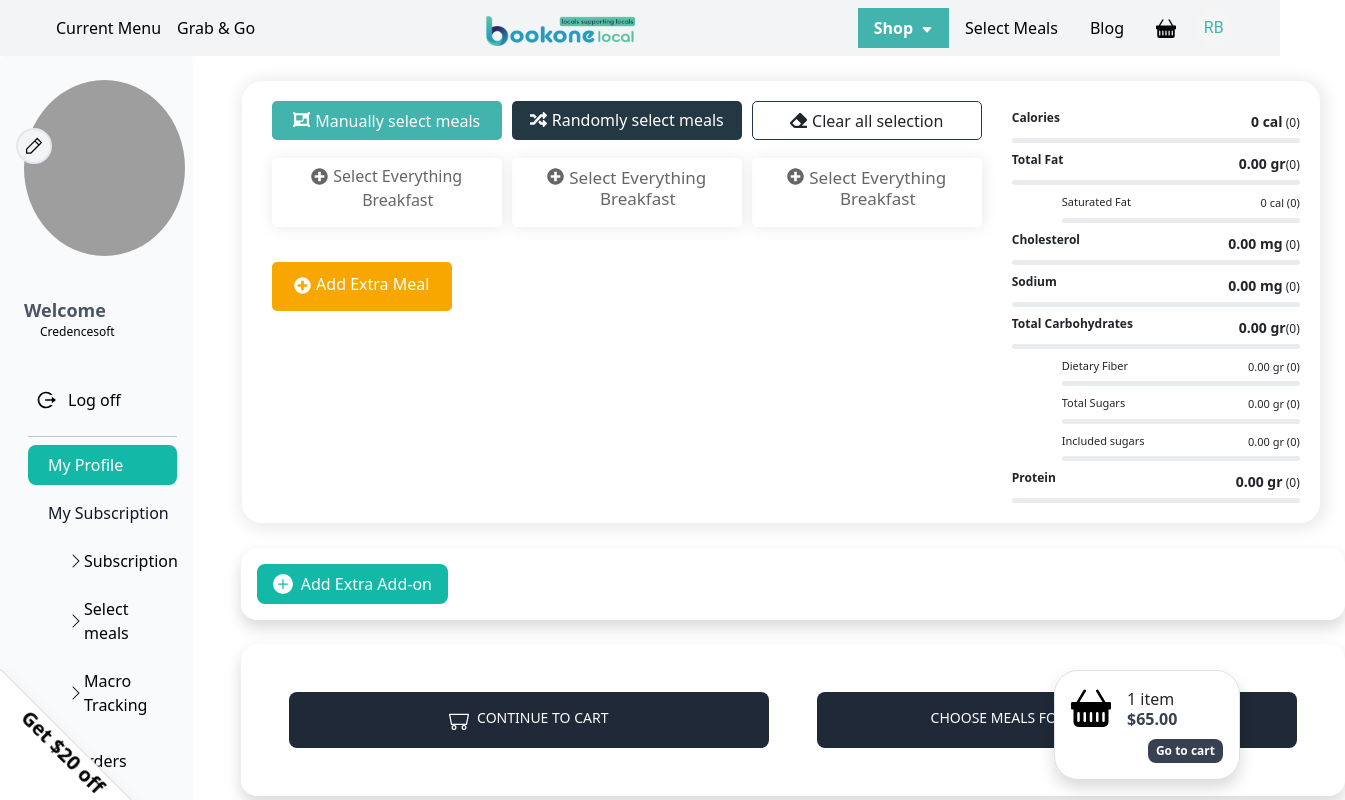
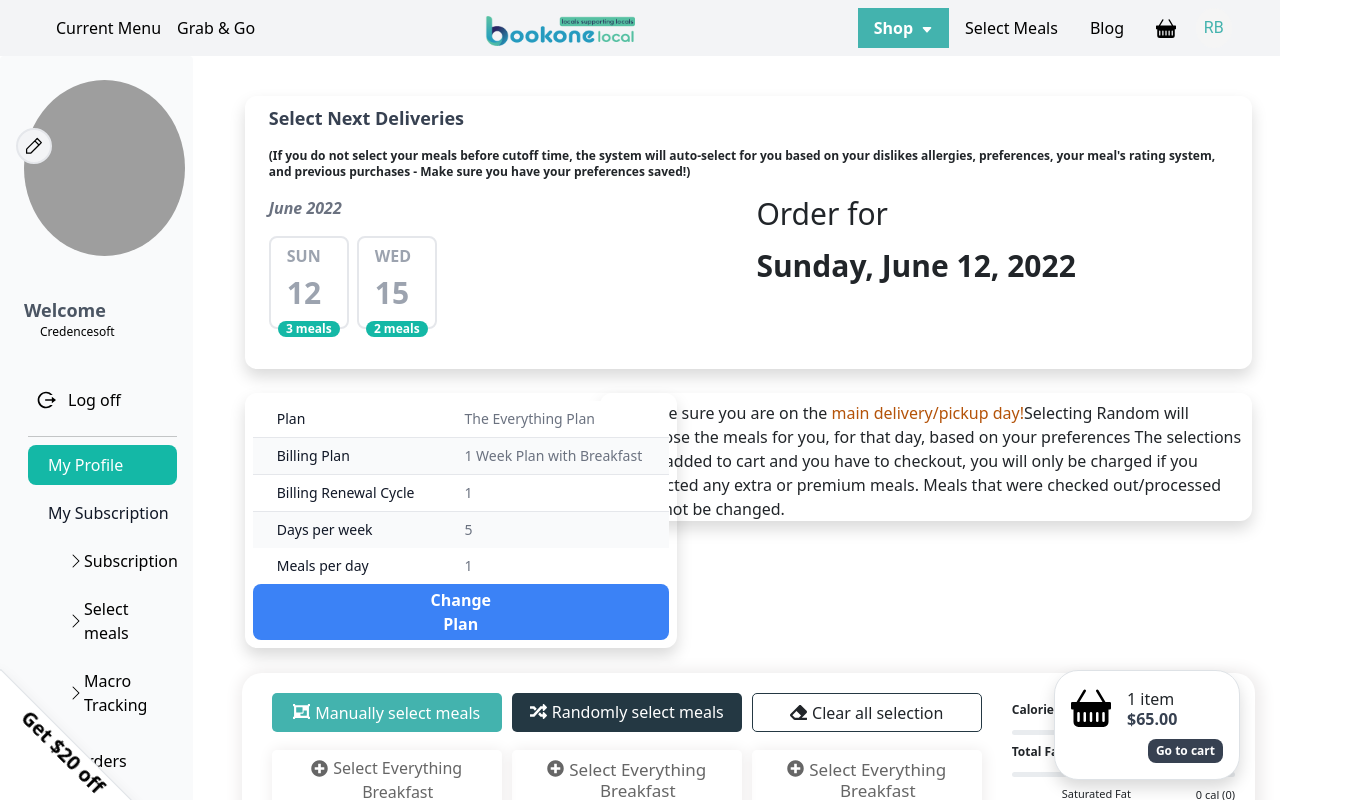
Before and after one commit to innzz/Clean-Creation, a Next.js app in the folder clean-creation/: page /meals in a window 1280 px wide. Shown: the top 800 px of the page, 1345 px wide, since content can reach past the window. Built offline with nearby package versions, Linux system fonts and the light colour scheme; grey boxes are pictures that could not be loaded.

Commit message:
Completed Section 1 of Subscription meal section

```diff
--- a/clean-creation/components/Meals/ContinueToCart.js
+++ b/clean-creation/components/Meals/ContinueToCart.js
@@ -32,8 +32,8 @@ export default class ContinueToCart extends React.Component {
   }
   render() {
     return (
-      <div>
-        <div className="lg:p-10 p-3 lg:ml-6 shadow lg:w-[69rem] w-[23rem] ml-5 rounded-2xl">
+      <div className="mx-4">
+        <div className="lg:p-10 p-3  shadow w-full  rounded-2xl">
           <button
             onClick={() => {
               this.setState({ open: true });
@@ -113,7 +113,7 @@ export default class ContinueToCart extends React.Component {
           </div>
         </div>
         <br />
-        <div className="lg:p-10 p-5 shadow lg:ml-6 lg:w-[69rem] w-[23rem] ml-5 mb-5 rounded-2xl flex flex-wrap lg:flex-nowrap place-content-center gap-5">
+        <div className="lg:p-10 p-5 shadow w-full  mb-5 rounded-2xl flex flex-wrap lg:flex-nowrap place-content-center gap-5">
           <button >
             <a href="/cart" className=" no-underline lg:w-[30rem] sm:w-[20rem] bg-gray-800 hover:bg-gray-700 focus:ring-4 focus:outline-none focus:ring-gray-300 text-white rounded-lg inline-flex items-center justify-center lg:px-4 px-14 py-3 dark:bg-gray-700 dark:hover:bg-gray-600 dark:focus:ring-gray-700">
               <img src="/cart.svg" alt="" />
--- /dev/null
+++ b/clean-creation/components/Meals/SelectNextDeliveries.js
@@ -0,0 +1,127 @@
+import React from "react";
+export default class SelectNextDeliveries extends React.Component {
+    constructor(props) {
+        super(props);
+        this.state = {
+            dates: [
+                {
+                    month: "June 2022",
+                    day: "SUN",
+                    number: "12",
+                    meals: "3 meals"
+                },
+                {
+                    month: "",
+                    day: "WED",
+                    number: "15",
+                    meals: "2 meals"
+                },
+            ]
+        }
+    }
+    render() {
+        return (
+            <div className="mt-10 mx-7">
+                <div className="shadow w-full rounded-xl py-2 px-4">
+                    <p className="text-gray-700 text-lg font-semibold">Select Next Deliveries</p>
+                    <p className="text-xs font-semibold">(If you do not select your meals before cutoff time, the system will auto-select for you based on your dislikes allergies, preferences, your meal's rating system, and previous purchases - Make sure you have your preferences saved!)</p>
+
+                    <div className="grid lg:grid-cols-2 gap-3 mb-4">
+                        <div className="flex gap-2">
+                            {this.state.dates.map((s, i) => {
+                                return (
+                                    <div key={i} className="w-20">
+                                        <p className="italic font-semibold text-gray-500">{s.month}</p>
+                                        <div className="border-2 group border-gray-200 hover:text-lime-500 hover:border-teal-500 cursor-pointer pt-3 px-3 rounded-lg " style={{ marginTop: s.month === "" ? "40px" : "", lineHeight: "5px" }}>
+                                            <p className="font-bold text-gray-400 group-hover:text-teal-500">{s.day}</p>
+                                            <p className="text-3xl font-bold text-gray-400 group-hover:text-teal-500">{s.number}</p>
+                                        </div>
+                                        <div className="grid place-content-center">
+                                            <button className="-mt-2 text-white px-2 font-bold text-xs rounded-lg bg-teal-500">{s.meals}</button>
+                                        </div>
+                                    </div>
+                                )
+                            })}
+                        </div>
+                        <div>
+                            <p className="text-3xl">Order for</p>
+                            <p className="font-semibold text-3xl">Sunday, June 12, 2022</p>
+                        </div>
+                    </div>
+                </div>
+
+                {/* Change Plan */}
+                <div className="grid lg:grid-cols-2 mt-4 gap-4">
+                    <div className="p-2 shadow rounded-xl lg:w-[27rem] w-full">
+                        <div class="relative overflow-x-auto  ">
+                            <table class="w-full text-sm text-left text-gray-500 dark:text-gray-400">
+                                <tbody>
+                                    <tr class="border-b dark:bg-gray-800 dark:border-gray-700 odd:bg-white even:bg-gray-50 odd:dark:bg-gray-800 even:dark:bg-gray-700">
+                                        <th scope="row" class="px-6 py-2 font-medium text-gray-900 dark:text-white whitespace-nowrap">
+
+                                            Plan
+                                        </th>
+                                        <td class="px-6 py-2">
+                                            The Everything Plan
+                                        </td>
+                                    </tr>
+                                    <tr class="border-b dark:bg-gray-800 dark:border-gray-700 odd:bg-white even:bg-gray-50 odd:dark:bg-gray-800 even:dark:bg-gray-700">
+                                        <th scope="row" class="px-6 py-2 font-medium text-gray-900 dark:text-white whitespace-nowrap">
+                                            Billing Plan
+                                        </th>
+                                        <td class="px-6 py-2">
+                                            1 Week Plan with Breakfast
+                                        </td>
+                                    </tr>
+                                    <tr class="border-b dark:bg-gray-800 dark:border-gray-700 odd:bg-white even:bg-gray-50 odd:dark:bg-gray-800 even:dark:bg-gray-700">
+                                        <th scope="row" class="px-6 py-2 font-medium text-gray-900 dark:text-white whitespace-nowrap">
+                                            Billing Renewal Cycle
+                                        </th>
+                                        <td class="px-6 py-2">
+                                            1
+                                        </td>
+                                    </tr>
+                                    <tr class="odd:bg-white even:bg-gray-50 odd:dark:bg-gray-800 even:dark:bg-gray-700">
+                                        <th scope="row" class="px-6 py-2 font-medium text-gray-900 dark:text-white whitespace-nowrap">
+                                            Days per week
+                                        </th>
+                                        <td class="px-6 py-2">
+                                            5
+                                        </td>
+                                    </tr>
+                                    <tr class="odd:bg-white even:bg-gray-50 odd:dark:bg-gray-800 even:dark:bg-gray-700">
+                                        <th scope="row" class="px-6 py-2 font-medium text-gray-900 dark:text-white whitespace-nowrap">
+                                            Meals per day
+                                        </th>
+                                        <td class="px-6 py-2">
+                                            1
+                                        </td>
+                                    </tr>
+                                </tbody>
+                            </table>
+                        </div>
+                        <div className="grid place-content-center">
+                            <button className="text-white text-center bg-blue-500 lg:px-40 px-20 py-1 rounded-lg font-semibold">
+                                Change Plan
+                            </button>
+                        </div>
+                    </div>
+                    <div className="p-2 shadow rounded-xl lg:-ml-40 lg:h-32">
+                        <div className="flex gap-2">
+                            <img src="/danger.svg" className="h-5 w-5 mt-1" alt="" />
+                            <p>
+                                Make sure you are on the <span className="text-amber-700 " data-tooltip-target="tooltip-default">main delivery/pickup day!</span>
+                                Selecting Random will choose the meals for you, for that day, based on your preferences The selections are added to cart and you have to checkout, you will only be charged if you selected any extra or premium meals. Meals that were checked out/processed cannot be changed.
+                            </p>
+                            <div id="tooltip-default" role="tooltip" class="inline-block absolute invisible z-10 py-2 px-3 text-sm font-medium text-white bg-gray-900 rounded-lg shadow-sm opacity-0 transition-opacity duration-300 tooltip dark:bg-gray-700">
+                               The day when all meals are going to be delivered/pickup. This day can have meals for several week days if the kitchen only delivers for example 2 days a week
+                                <div class="tooltip-arrow" data-popper-arrow></div>
+                            </div>
+                        </div>
+                    </div>
+                </div>
+
+            </div>
+        )
+    }
+}
--- a/clean-creation/pages/meals.jsx
+++ b/clean-creation/pages/meals.jsx
@@ -3,14 +3,16 @@ import { Col, Row } from "react-bootstrap";
 import ContinueToCart from "../components/Meals/ContinueToCart";
 import SideBar from "../components/SideBar";
 import RandomMeal from "../components/Meals/RandomMeal";
+import SelectNextDeliveries from "../components/Meals/SelectNextDeliveries";
 
 const Meal = () => {
   return (
-    <div className="flex gap-4">
+    <div className="lg:flex gap-4">
       <div className="lg:w-60">
         <SideBar />
       </div>
       <div>
+        <SelectNextDeliveries />
         <RandomMeal />
         <ContinueToCart />
       </div>
--- a/clean-creation/styles/component-styles/GrabAndGo/GrabNGoNavbar.module.css
+++ b/clean-creation/styles/component-styles/GrabAndGo/GrabNGoNavbar.module.css
@@ -9,13 +9,10 @@
 .container > .leftSection{
     display: flex;
     align-items: center;
-<<<<<<< HEAD
-=======
     background-image: url('/bookOne.png');
     background-position: center; /* Center the image */
     background-repeat: no-repeat; /* Do not repeat the image */
     background-size: contain; /* Resize the background image to cover the entire container */
->>>>>>> af5365c5338d359a839518493792588462ba7f68
     width: 13%;
     height: 90px;
 }
```
Also changed, not shown: clean-creation/public/danger.svg (added).
